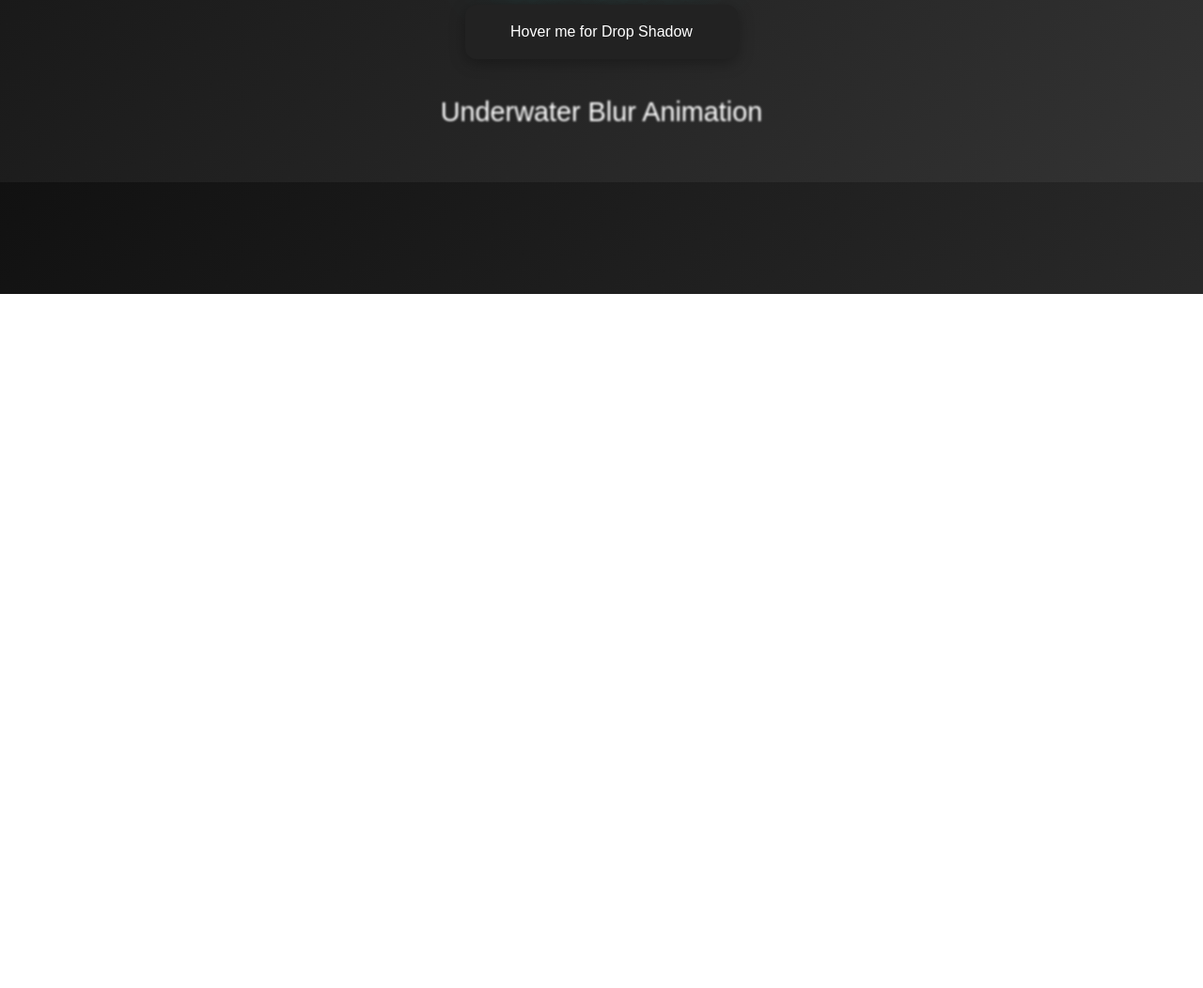
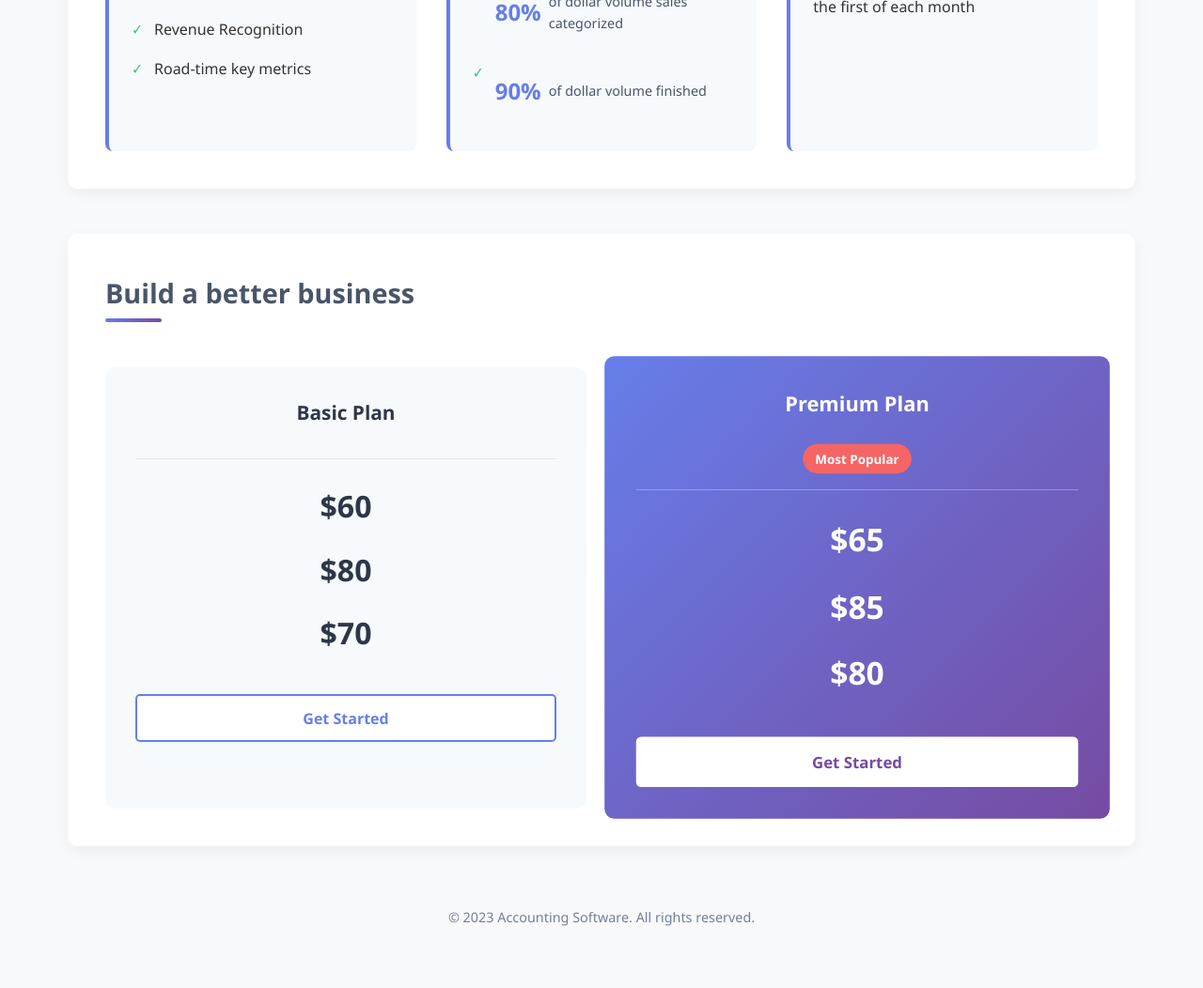
Before and after one commit to afnanmuhammad/day-work, a plain HTML site: page index.html in a window 1280 px wide. Shown: the part 487-1539 px from the top of the page at 94% size. Before the commit the page ends 800 px from the top, so only its background shows below. Drawn offline with Linux system fonts and the light colour scheme.

Commit message:
change all code

```diff
--- a/index.html
+++ b/index.html
@@ -1,98 +1,85 @@
 <!DOCTYPE html>
 <html lang="en">
 <head>
-<meta charset="UTF-8">
-<meta name="viewport" content="width=device-width, initial-scale=1.0">
-<title>CSS Filter Tricks Demo</title>
-<style>
-body {
-  font-family: Poppins, sans-serif;
-  background: linear-gradient(135deg, #111, #333);
-  color: white;
-  text-align: center;
-  padding: 50px;
-}
-
-/* 1. Frosted Glass */
-.glass {
-  width: 250px;
-  height: 120px;
-  margin: 20px auto;
-  background: rgba(255, 255, 255, 0.1);
-  backdrop-filter: blur(10px);
-  border-radius: 15px;
-  border: 1px solid rgba(255, 255, 255, 0.2);
-  display: flex;
-  align-items: center;
-  justify-content: center;
-}
-
-/* 2. Image Hover Effect */
-img {
-  width: 200px;
-  border-radius: 12px;
-  filter: grayscale(100%);
-  transition: 0.4s ease;
-}
-img:hover {
-  filter: grayscale(0%) saturate(150%) brightness(110%);
-}
-
-/* 3. Neon Text */
-.neon-text {
-  color: #0ff;
-  font-size: 2rem;
-  text-shadow: 0 0 10px #0ff, 0 0 30px #0ff, 0 0 60px #0ff;
-  filter: brightness(150%);
-  margin-top: 30px;
-}
-
-/* 4. Dark Mode Toggle */
-.dark-mode {
-  filter: invert(100%) hue-rotate(180deg);
-  transition: filter 0.5s ease;
-}
-
-/* 5. Drop Shadow Card */
-.card {
-  background: #222;
-  border-radius: 12px;
-  padding: 20px;
-  margin: 20px auto;
-  width: 250px;
-  filter: drop-shadow(0 4px 8px rgba(0,0,0,0.3));
-  transition: filter 0.3s ease;
-}
-.card:hover {
-  filter: drop-shadow(0 6px 16px rgba(0,0,0,0.5));
-}
-
-/* 6. Animated Filter Text */
-@keyframes wave {
-  0% { filter: blur(0px) hue-rotate(0deg); }
-  50% { filter: blur(2px) hue-rotate(30deg); }
-  100% { filter: blur(0px) hue-rotate(0deg); }
-}
-.wavy-text {
-  font-size: 1.8rem;
-  animation: wave 3s infinite;
-  margin-top: 40px;
-}
-</style>
+    <meta charset="UTF-8">
+    <meta name="viewport" content="width=device-width, initial-scale=1.0">
+    <title>Accounting Software That Exceeds Expectations</title>
+    <link rel="stylesheet" href="styles.css">
 </head>
 <body>
+    <div class="container">
+        <header>
+            <h1>Accounting Software That Exceeds Expectations</h1>
+        </header>
 
-<h2> CSS Filter Tricks Demo </h2>
+        <section class="stripe-section">
+            <div class="stripe-badge">Built native to Stripe</div>
 
-<div class="glass">Frosted Glass Box</div>
+            <div class="features-grid">
+                <div class="feature-card">
+                    <h3>Be tax ready</h3>
+                    <ul class="feature-list">
+                        <li>Account Cash</li>
+                        <li>Revenue Recognition</li>
+                        <li>Road-time key metrics</li>
+                    </ul>
+                </div>
 
-<img src="https://picsum.photos/300/200" alt="Sample Image">
+                <div class="feature-card">
+                    <h3>Get accurate books, faster</h3>
+                    <ul class="feature-list">
+                        <li>
+                            <div class="metric">
+                                <span class="metric-value">80%</span>
+                                <span class="metric-text">of dollar volume sales categorized</span>
+                            </div>
+                        </li>
+                        <li>
+                            <div class="metric">
+                                <span class="metric-value">90%</span>
+                                <span class="metric-text">of dollar volume finished</span>
+                            </div>
+                        </li>
+                    </ul>
+                </div>
 
-<div class="neon-text">Neon Glow Text</div>
+                <div class="feature-card">
+                    <h3>Financials on the first</h3>
+                    <p>Complete financial reports ready by the first of each month</p>
+                </div>
+            </div>
+        </section>
 
-<div class="card">Hover me for Drop Shadow</div>
+        <section class="business-section">
+            <h2>Build a better business</h2>
 
-<div class="wavy-text">Underwater Blur Animation</div>
+            <div class="pricing-table">
+                <div class="pricing-column">
+                    <div class="pricing-header">
+                        <h3>Basic Plan</h3>
+                    </div>
+                    <div class="price">$60</div>
+                    <div class="price">$80</div>
+                    <div class="price">$70</div>
+                    <button class="cta-button">Get Started</button>
+                </div>
 
+                <div class="pricing-column highlighted">
+                    <div class="pricing-header">
+                        <h3>Premium Plan</h3>
+                        <span class="popular-badge">Most Popular</span>
+                    </div>
+                    <div class="price">$65</div>
+                    <div class="price">$85</div>
+                    <div class="price">$80</div>
+                    <button class="cta-button primary">Get Started</button>
+                </div>
+            </div>
+        </section>
+
+        <footer>
+            <p>&copy; 2023 Accounting Software. All rights reserved.</p>
+        </footer>
+    </div>
 </body>
 </html>
--- a/styles.css
+++ b/styles.css
@@ -2,104 +2,272 @@
     margin: 0;
     padding: 0;
     box-sizing: border-box;
-  font-family: 'Poppins', sans-serif;
+    font-family: 'Segoe UI', Tahoma, Geneva, Verdana, sans-serif;
 }
 
-.header {
-  background-color: #f49247;
-  padding: 10px 40px;
+body {
+    background-color: #f8f9fa;
+    color: #333;
+    line-height: 1.6;
 }
 
-.nav {
-  display: flex;
-  justify-content: space-between; /* ✅ fixed spelling */
-  align-items: center; /* centers vertically */
+.container {
+    max-width: 1200px;
+    margin: 0 auto;
+    padding: 2rem;
 }
 
-.nav-links {
-  list-style: none;
+header {
+    text-align: center;
+    margin-bottom: 3rem;
+    padding: 3rem 0;
+    background: linear-gradient(135deg, #667eea 0%, #764ba2 100%);
+    color: white;
+    border-radius: 10px;
+    box-shadow: 0 4px 15px rgba(0, 0, 0, 0.1);
+}
+
+h1 {
+    font-size: 2.5rem;
+    margin-bottom: 1rem;
+    font-weight: 700;
+}
+
+h2 {
+    font-size: 1.8rem;
+    margin-bottom: 1.5rem;
+    color: #4a5568;
+    position: relative;
+    display: inline-block;
+}
+
+h2:after {
+    content: '';
+    position: absolute;
+    bottom: -8px;
+    left: 0;
+    width: 60px;
+    height: 4px;
+    background: linear-gradient(90deg, #667eea, #764ba2);
+    border-radius: 2px;
+}
+
+h3 {
+    font-size: 1.3rem;
+    margin-bottom: 1rem;
+    color: #2d3748;
+}
+
+.stripe-section {
+    background-color: white;
+    padding: 2.5rem;
+    border-radius: 10px;
+    box-shadow: 0 5px 15px rgba(0, 0, 0, 0.05);
+    margin-bottom: 3rem;
+}
+
+.stripe-badge {
+    display: inline-block;
+    background-color: #635bff;
+    color: white;
+    padding: 0.5rem 1rem;
+    border-radius: 20px;
+    font-size: 0.9rem;
+    font-weight: 600;
+    margin-bottom: 1.5rem;
+}
+
+.features-grid {
+    display: grid;
+    grid-template-columns: repeat(auto-fit, minmax(300px, 1fr));
+    gap: 2rem;
+    margin-top: 1.5rem;
+}
+
+.feature-card {
+    background-color: #f7fafc;
+    padding: 1.5rem;
+    border-radius: 8px;
+    border-left: 4px solid #667eea;
+    transition: transform 0.3s ease, box-shadow 0.3s ease;
+}
+
+.feature-card:hover {
+    transform: translateY(-5px);
+    box-shadow: 0 10px 20px rgba(0, 0, 0, 0.1);
+}
+
+.feature-list {
+    list-style-type: none;
+}
+
+.feature-list li {
+    padding: 0.5rem 0;
+    position: relative;
+    padding-left: 1.5rem;
+}
+
+.feature-list li:before {
+    content: '✓';
+    position: absolute;
+    left: 0;
+    color: #48bb78;
+    font-weight: bold;
+}
+
+.metric {
     display: flex;
     align-items: center;
+    margin: 0.8rem 0;
 }
 
-.nav-links li {
-  margin: 0 10px;
+.metric-value {
+    font-size: 1.5rem;
+    font-weight: 700;
+    color: #667eea;
+    margin-right: 0.5rem;
 }
 
-a {
-  text-decoration: none;
-  color: white;
-  padding: 0 10px;
-  font-size: 18px;
+.metric-text {
+    font-size: 0.9rem;
+    color: #4a5568;
 }
 
-a:hover {
-  color: blue;
+.business-section {
+    background-color: white;
+    padding: 2.5rem;
+    border-radius: 10px;
+    box-shadow: 0 5px 15px rgba(0, 0, 0, 0.05);
+    margin-bottom: 2rem;
 }
 
-.btn {
-  padding: 8px 15px;
-  background-color: white;
-  border: none;
-  border-radius: 5px;
-  cursor: pointer;
-  color: #f49247;
-  font-weight: 600;
+.pricing-table {
+    display: grid;
+    grid-template-columns: repeat(auto-fit, minmax(280px, 1fr));
+    gap: 2rem;
+    margin-top: 2rem;
 }
 
-.btn:hover {
-  background-color: #ffe3cc;
+.pricing-column {
+    background-color: #f7fafc;
+    padding: 2rem;
+    border-radius: 10px;
+    text-align: center;
+    transition: transform 0.3s ease, box-shadow 0.3s ease;
+    position: relative;
 }
-.container{
-  gap: 8px;
-  margin-top: 100px;
-  display: flex;
-  justify-content: space-between;
-  align-items: center;
-  max-width: 1200px;
-  margin: auto;
+
+.pricing-column:hover {
+    transform: translateY(-5px);
+    box-shadow: 0 10px 25px rgba(0, 0, 0, 0.1);
 }
-.title{
-  padding: 10px;
-  border: 2px solid #f49247;
-  border-radius:10px;
-  display: block;
-  justify-content: center;
+
+.pricing-column.highlighted {
+    background: linear-gradient(135deg, #667eea 0%, #764ba2 100%);
+    color: white;
+    transform: scale(1.05);
+}
+
+.pricing-column.highlighted h3 {
+    color: white;
+}
+
+.pricing-header {
+    margin-bottom: 1.5rem;
+    padding-bottom: 1rem;
+    border-bottom: 1px solid #e2e8f0;
+}
+
+.pricing-column.highlighted .pricing-header {
+    border-bottom: 1px solid rgba(255, 255, 255, 0.3);
+}
+
+.popular-badge {
+    display: inline-block;
+    background-color: #f56565;
+    color: white;
+    padding: 0.3rem 0.8rem;
+    border-radius: 20px;
+    font-size: 0.8rem;
+    font-weight: 600;
+    margin-top: 0.5rem;
+}
+
+.price {
+    font-size: 2rem;
+    font-weight: 700;
+    margin: 1rem 0;
+    color: #2d3748;
+}
+
+.pricing-column.highlighted .price {
+    color: white;
+}
+
+.cta-button {
+    display: inline-block;
+    width: 100%;
+    padding: 0.8rem 1.5rem;
+    background-color: white;
+    color: #667eea;
+    border: 2px solid #667eea;
+    border-radius: 5px;
+    font-size: 1rem;
+    font-weight: 600;
+    cursor: pointer;
+    transition: all 0.3s ease;
+    margin-top: 1.5rem;
+}
+
+.cta-button:hover {
+    background-color: #667eea;
+    color: white;
+}
+
+.cta-button.primary {
+    background-color: white;
+    color: #764ba2;
+    border: 2px solid white;
+}
+
+.cta-button.primary:hover {
+    background-color: rgba(255, 255, 255, 0.9);
+}
+
+footer {
     text-align: center;
-  margin-top: 40px;
-  max-width: 600px;
+    padding: 2rem 0;
+    color: #718096;
+    font-size: 0.9rem;
 }
-.container2{
 
-  display: grid;
-  gap: 20px;
-  margin-top: 40px;
-  max-width: 1200px;
-  margin: auto;
-  grid-template-columns: repeat(6, 1fr);
+/* Responsive Design */
+@media (max-width: 768px) {
+    .container {
+        padding: 1rem;
     }
-.col{
-   margin-top: 10px;
-  padding: 20px;
-  border: 1px solid #f49247;
-  border-radius: 10px;
 
+    h1 {
+        font-size: 2rem;
+    }
 
+    h2 {
+        font-size: 1.5rem;
     }
-.container3{
-  display: grid;
-  gap: 20px;
-  margin-top: 40px;
-  max-width: 1200px;
-  margin: auto;
-  grid-template-rows: repeat(2, 1fr);
+
+    .stripe-section, .business-section {
+        padding: 1.5rem;
     }
-.row{
-  width: 200px;
-   margin-top: 10px;
-  padding: 20px;
-  border: 1px solid #f49247;
-  border-radius: 10px;
 
+    .features-grid {
+        grid-template-columns: 1fr;
+    }
 
+    .pricing-table {
+        grid-template-columns: 1fr;
     }
+
+    .pricing-column.highlighted {
+        transform: none;
+    }
+}
```
Lines whose indentation alone changed are shown as unchanged.
